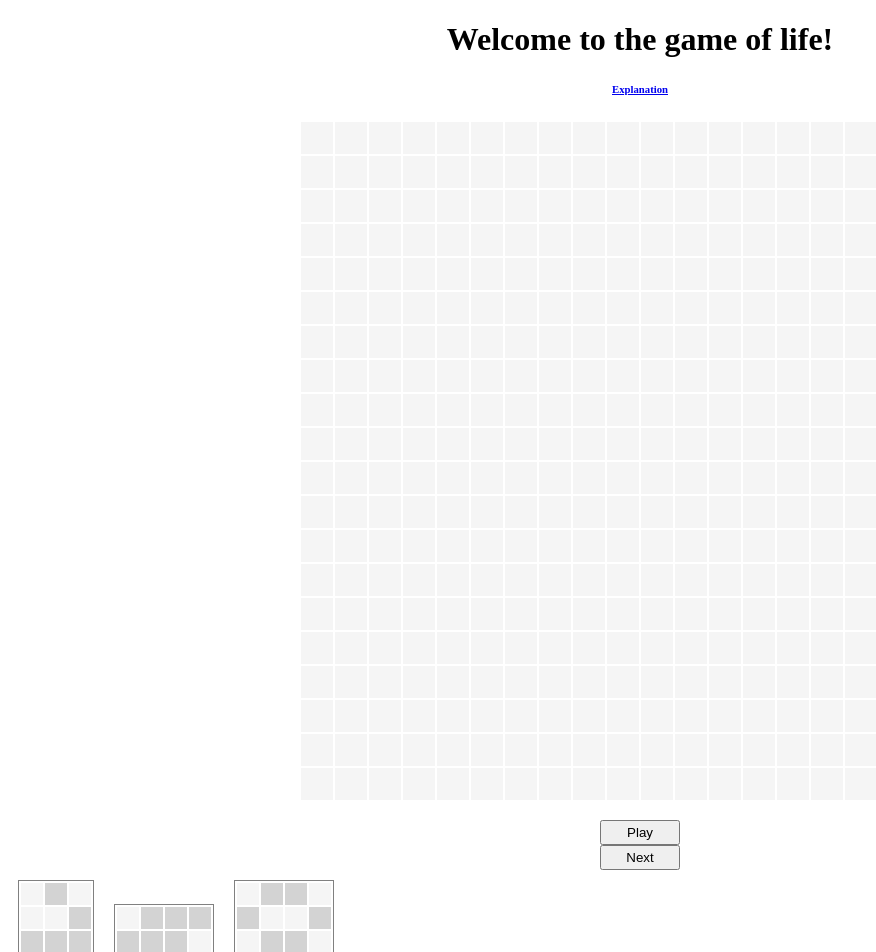
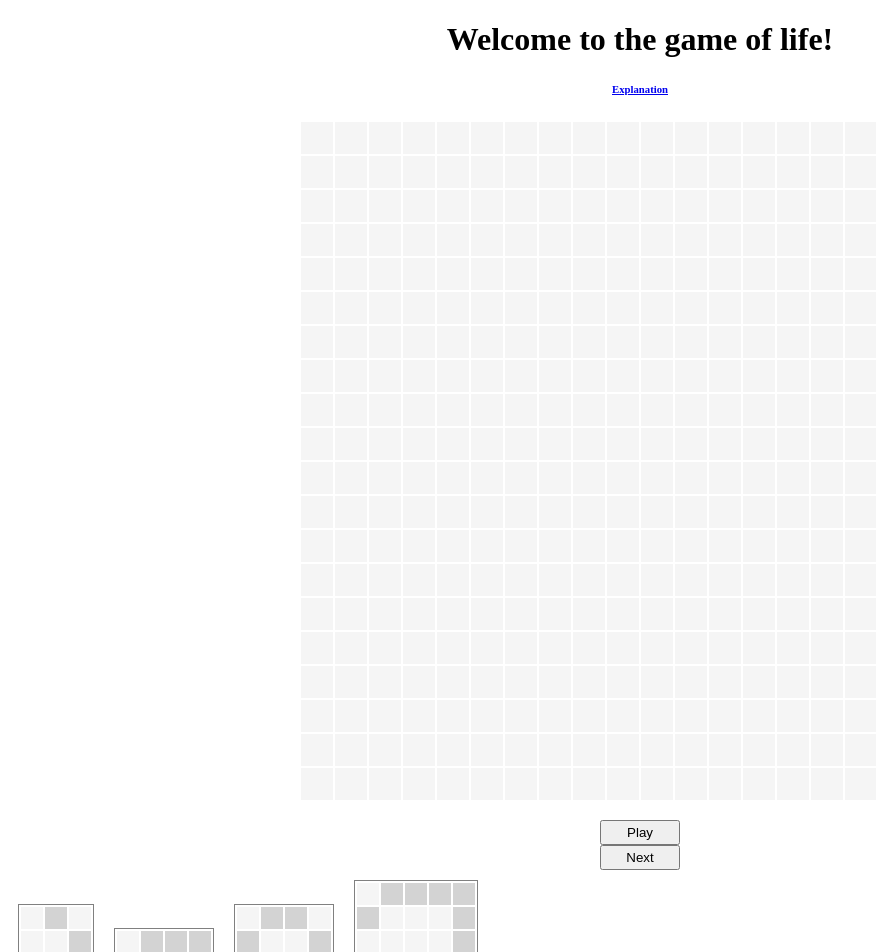
Before and after one commit to wh0pper/game_of_life, an Angular app: page / in a window 1280 px wide. Shown: the top 952 px of the page, without its empty margins (0-876 px from the left). Built offline with nearby package versions, Linux system fonts and the light colour scheme.

Commit message:
add spaceship to shapes library

```diff
--- a/src/app/board/board.component.ts
+++ b/src/app/board/board.component.ts
@@ -164,11 +164,13 @@ export class Library {
   glider: boolean[][];
   toad: boolean[][];
   beehive: boolean[][];
+  spaceship: boolean[][];
   shapes: boolean[][][];
   constructor() {
     this.glider = [[false, true, false], [false, false, true], [true, true, true]];
     this.toad = [[false, true, true, true], [true, true, true, false]];
     this.beehive = [[false, true, true, false], [true, false, false, true], [false, true, true, false]];
-    this.shapes = [this.glider, this.toad, this.beehive];
+    this.spaceship = [[false, true, true, true, true], [true, false, false, false, true], [false, false, false, false, true], [true, false, false, true, false]];
+    this.shapes = [this.glider, this.toad, this.beehive, this.spaceship];
   }
 }
```
